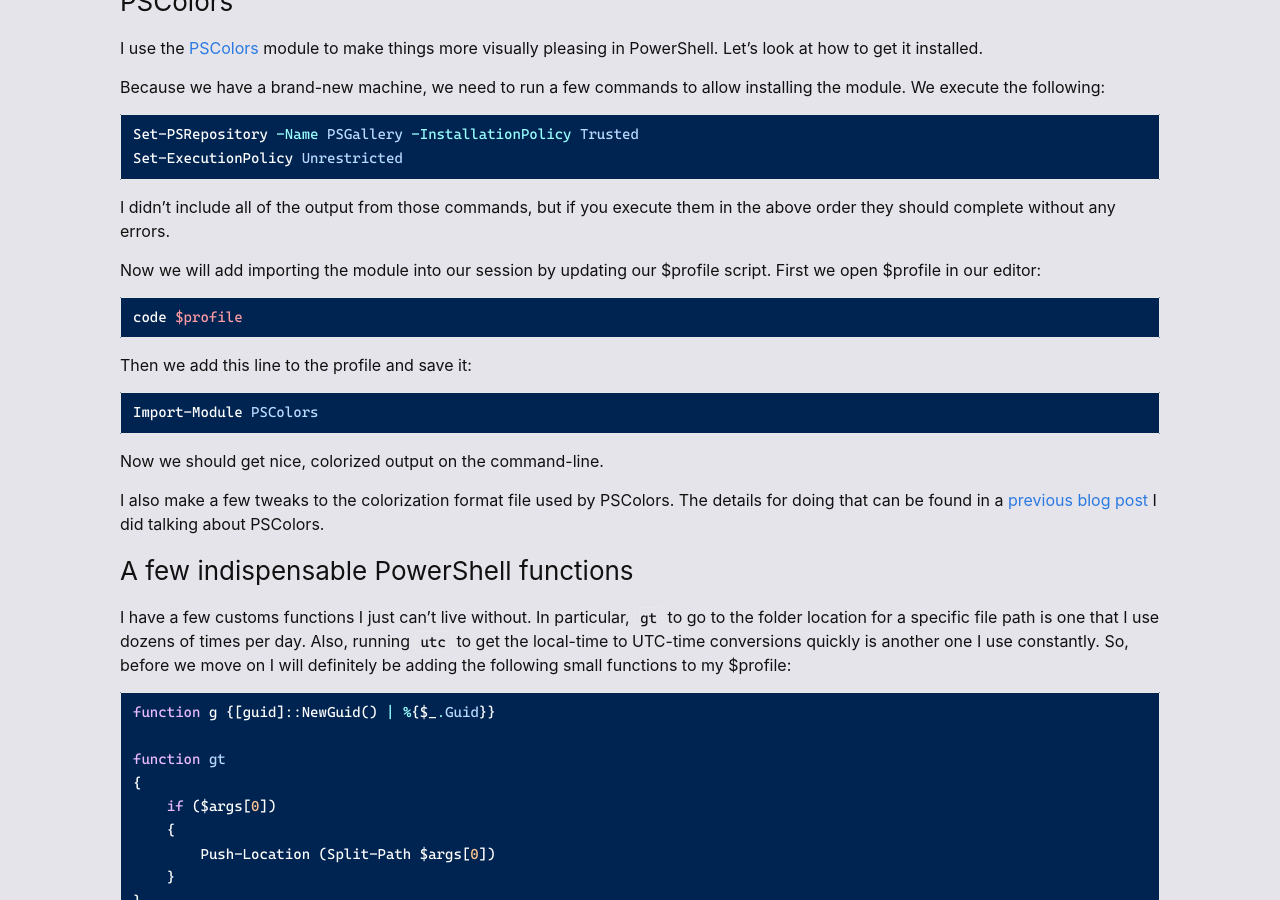
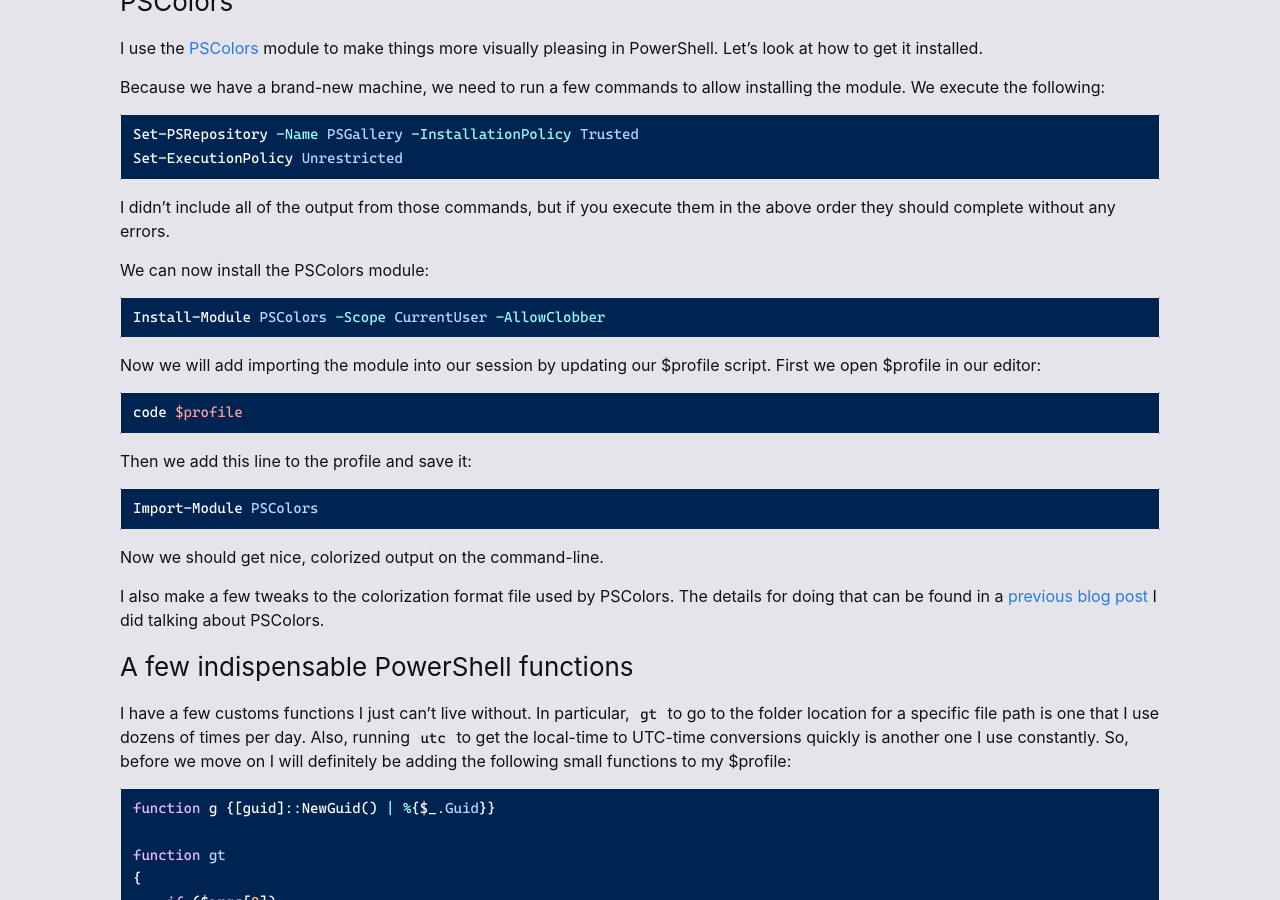
Before and after one commit to Treit/treit.github.io, a Jekyll site: the page built from _posts/2019/2019-12-17-ToolsICantLiveWithoutPart3.md, in a window 1280 px wide and 900 px high, scrolled down 1721 px. Built offline with Jekyll 4.4.1, drawn with Linux system fonts in a browser that asks for light colours.

Commit message:
Fix the missing step to actually install the PSColors module.

```diff
--- a/_posts/2019/2019-12-17-ToolsICantLiveWithoutPart3.md
+++ b/_posts/2019/2019-12-17-ToolsICantLiveWithoutPart3.md
@@ -63,6 +63,13 @@
 {% endhighlight %}
 
 I didn't include all of the output from those commands, but if you execute them in the above order they should complete without any errors.
+
+We can now install the PSColors module:
+
+{% highlight PowerShell %}
+Install-Module PSColors -Scope CurrentUser -AllowClobber
+{% endhighlight %}
+
 
 Now we will add importing the module into our session by updating our $profile script. First we open $profile in our editor:
 
```
